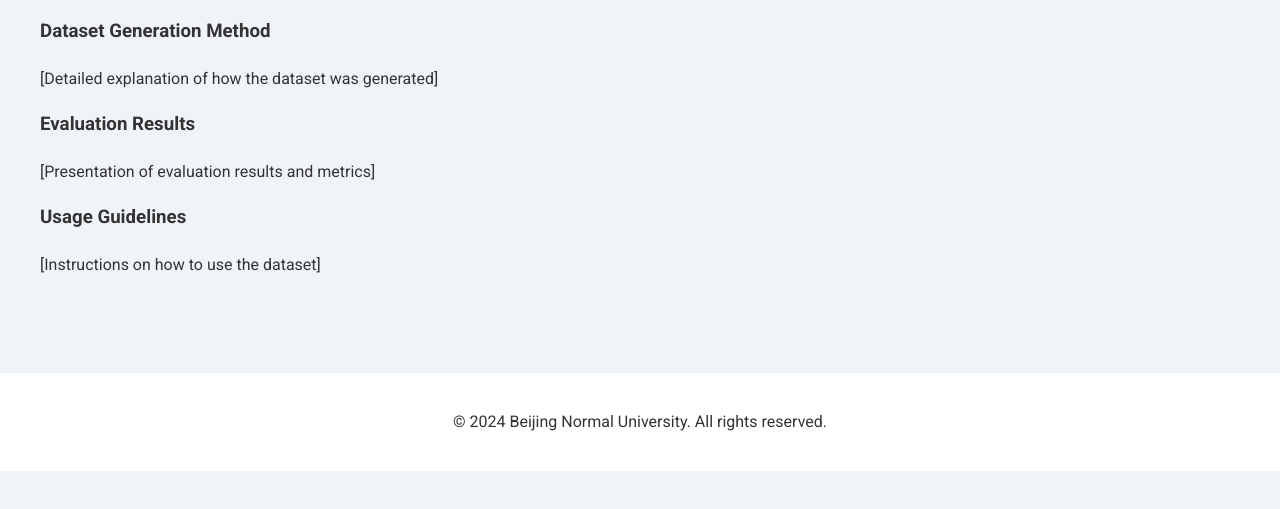
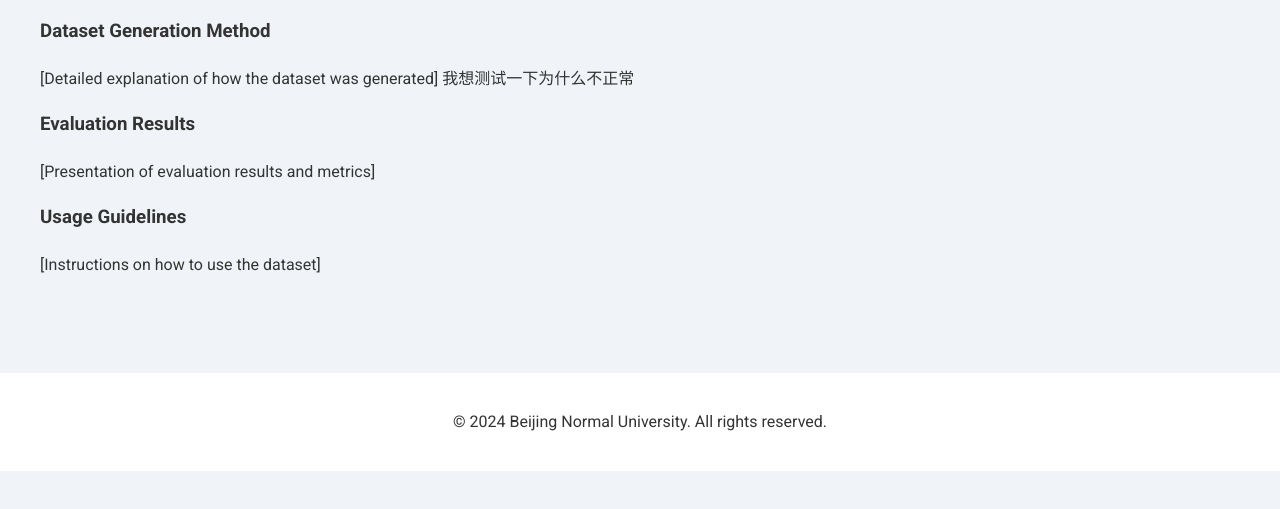
Before and after one commit to ECG-Chat/ECG-Expert-QA, a plain HTML site: page documentation.html in a window 1280 px wide. Shown: the part 171-680 px from the top of the page. Drawn offline with Linux system fonts and the light colour scheme; a script that the page names is missing.

Commit message:
Update documentation.html

```diff
--- a/documentation.html
+++ b/documentation.html
@@ -34,7 +34,7 @@
                 <h2>Documentation</h2>
                 <h3>Dataset Generation Method</h3>
                 <p>
-                    [Detailed explanation of how the dataset was generated]
+                    [Detailed explanation of how the dataset was generated] 我想测试一下为什么不正常
                 </p>
                 <h3>Evaluation Results</h3>
                 <p>
```
